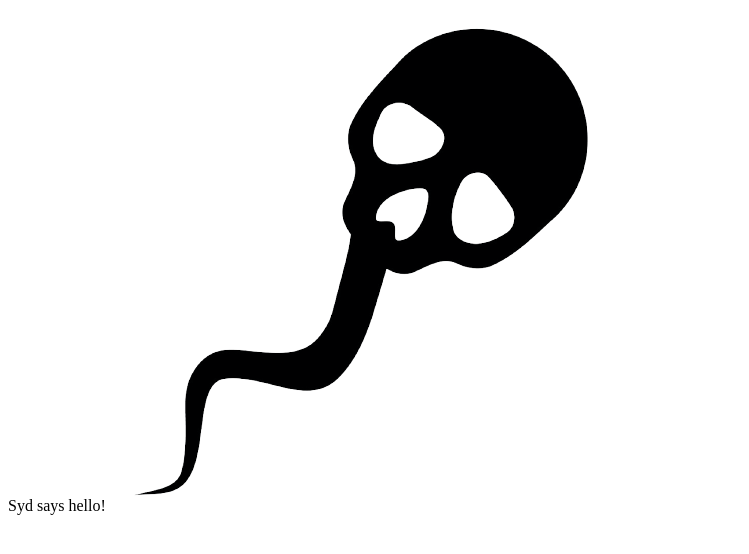
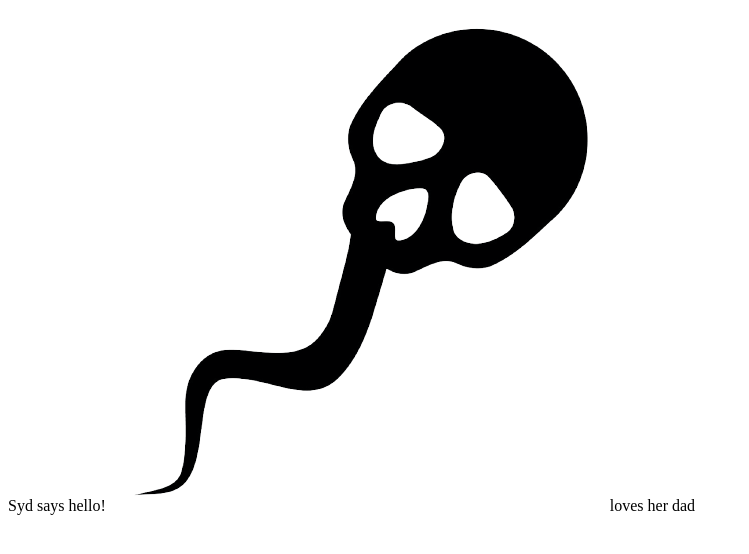
Before and after one commit to sydneylc/sydweb1, a plain HTML site: page docs/index.html in a window 1280 px wide. Shown: the whole page, without its empty margins (0-749 px from the left). Drawn offline with Linux system fonts and the light colour scheme.

Commit message:
Update index.html

```diff
--- a/docs/index.html
+++ b/docs/index.html
@@ -2,3 +2,6 @@
   Syd says hello!
  </h>
 <img src="deadsp.png"/>
+<f>
+  loves her dad
+</f>
```
